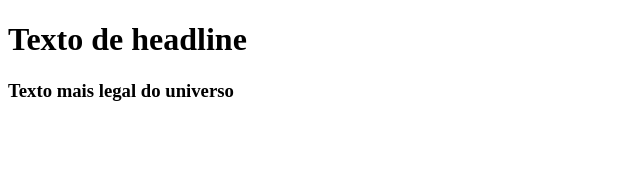
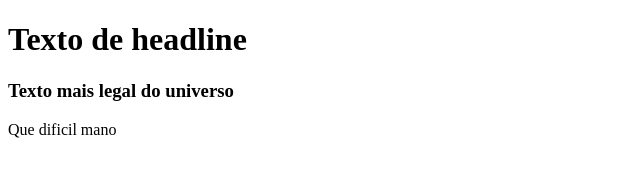
Before and after one commit to yurimq64/GitAmbDesSoft, a plain HTML site: page index.html in a window 1280 px wide. Shown: the whole page, without its empty margins (0-640 px from the left). Drawn offline with Linux system fonts and the light colour scheme.

Commit message:
adicionando p

```diff
--- a/index.html
+++ b/index.html
@@ -10,5 +10,6 @@
 <body>
     <h1>Texto de headline</h1>
     <h3>Texto mais legal do universo</h3>
+    <p>Que dificil mano</p>
 </body>
 </html>
```
